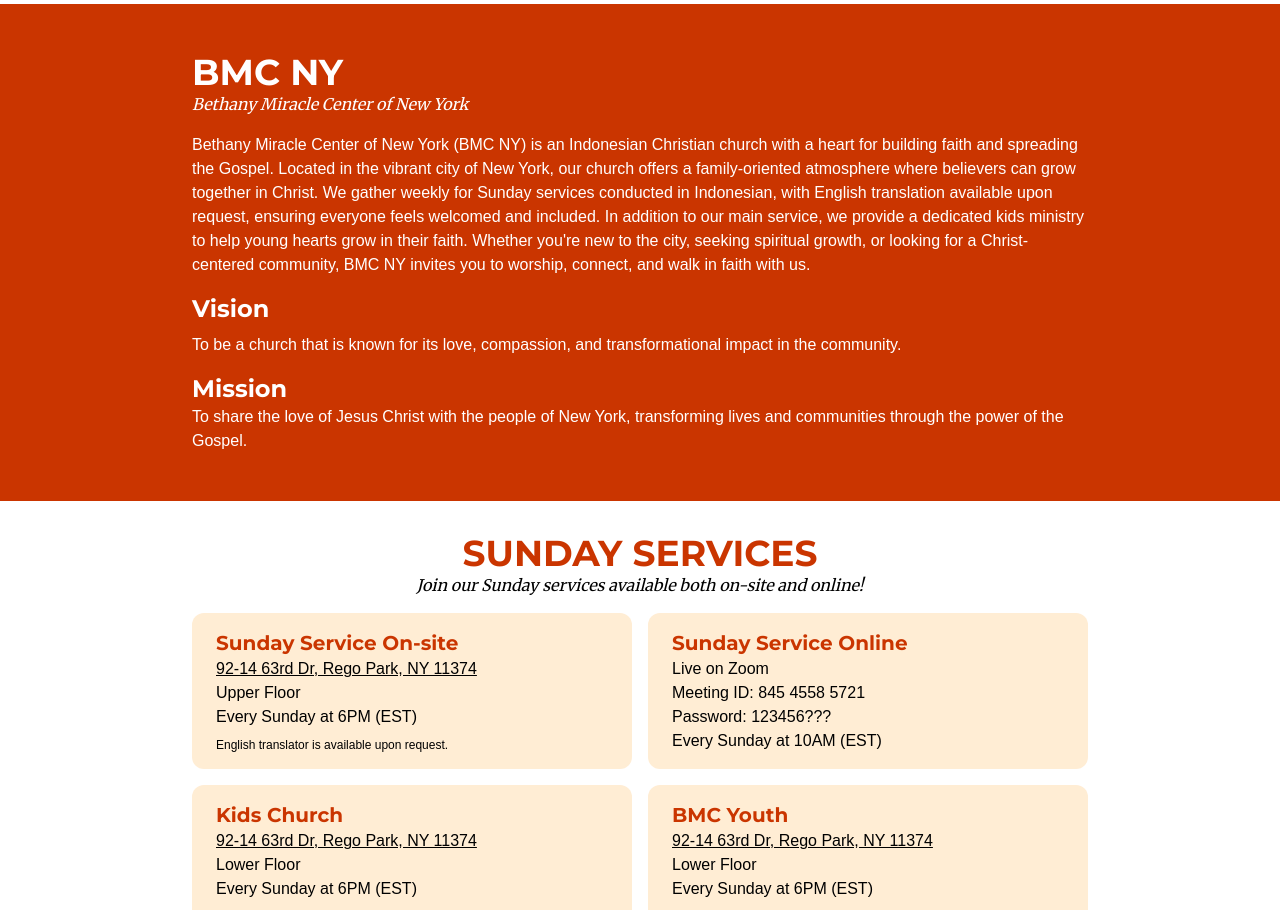
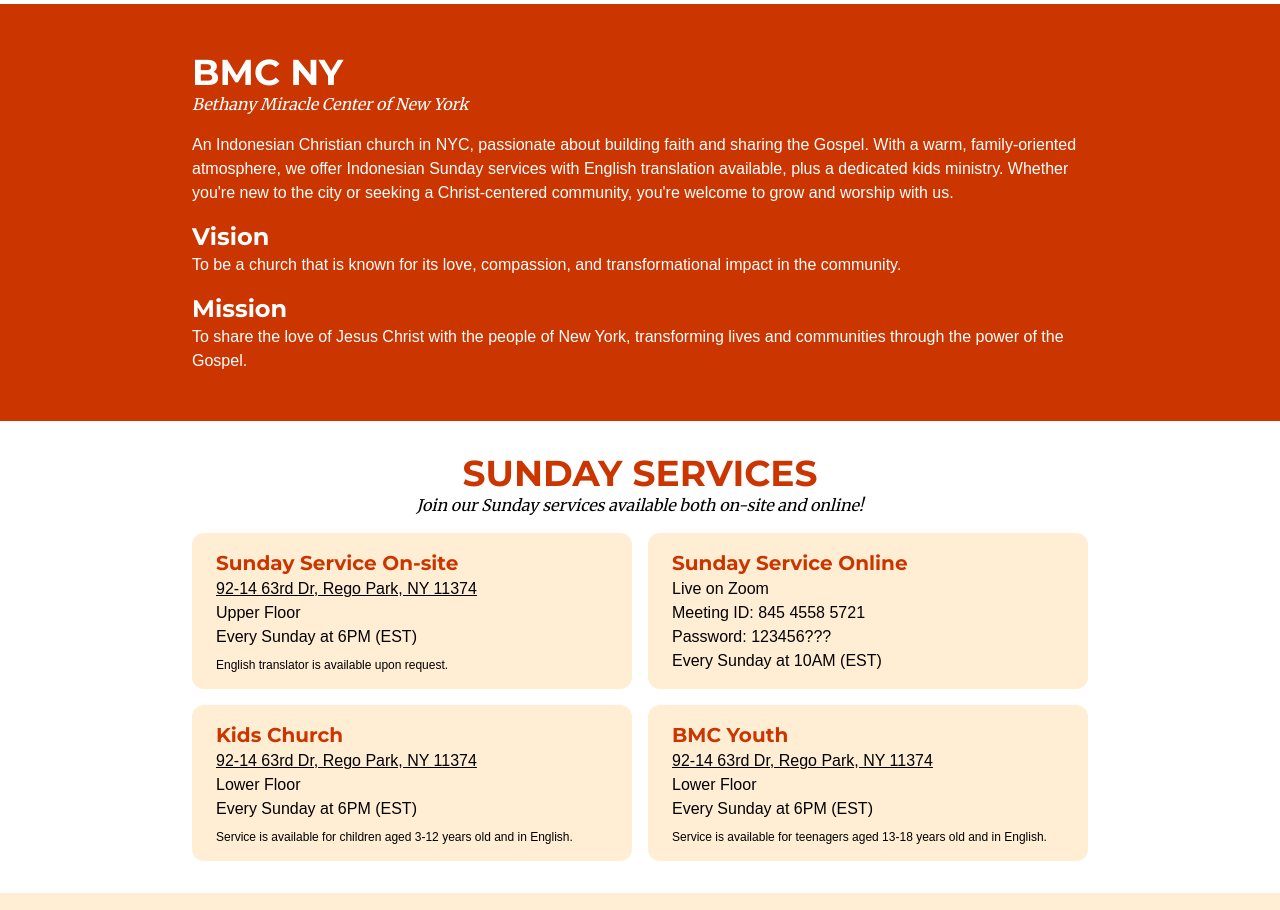
Before and after one commit to Salvist/bmcny, a Next.js app: page / in a window 1280 px wide. Shown: the part 1260-2170 px from the top of the page. Built offline with nearby package versions, Linux system fonts and the light colour scheme.

Commit message:
shorter about church description

```diff
--- a/src/components/about_us_section.tsx
+++ b/src/components/about_us_section.tsx
@@ -11,21 +11,16 @@
             Bethany Miracle Center of New York
           </span>
           <p className="mt-4">
-            Bethany Miracle Center of New York (BMC NY) is an Indonesian
-            Christian church with a heart for building faith and spreading the
-            Gospel. Located in the vibrant city of New York, our church offers a
-            family-oriented atmosphere where believers can grow together in
-            Christ. We gather weekly for Sunday services conducted in
-            Indonesian, with English translation available upon request,
-            ensuring everyone feels welcomed and included. In addition to our
-            main service, we provide a dedicated kids ministry to help young
-            hearts grow in their faith. Whether you're new to the city, seeking
-            spiritual growth, or looking for a Christ-centered community, BMC NY
-            invites you to worship, connect, and walk in faith with us.
+            An Indonesian Christian church in NYC, passionate about building
+            faith and sharing the Gospel. With a warm, family-oriented
+            atmosphere, we offer Indonesian Sunday services with English
+            translation available, plus a dedicated kids ministry. Whether
+            you're new to the city or seeking a Christ-centered community,
+            you're welcome to grow and worship with us.
           </p>
         </div>
         <h3 className="mt-4 text-2xl font-bold font-montserrat">Vision</h3>
-        <p className="mt-2">
+        <p>
           To be a church that is known for its love, compassion, and
           transformational impact in the community.
         </p>
@@ -38,3 +33,18 @@
     </section>
   );
 }
+
+/*
+OLD About Church
+Bethany Miracle Center of New York (BMC NY) is an Indonesian
+Christian church with a heart for building faith and spreading the
+Gospel. Located in the vibrant city of New York, our church offers a
+family-oriented atmosphere where believers can grow together in
+Christ. We gather weekly for Sunday services conducted in
+Indonesian, with English translation available upon request,
+ensuring everyone feels welcomed and included. In addition to our
+main service, we provide a dedicated kids ministry to help young
+hearts grow in their faith. Whether you're new to the city, seeking
+spiritual growth, or looking for a Christ-centered community, BMC NY
+invites you to worship, connect, and walk in faith with us.
+*/
```
